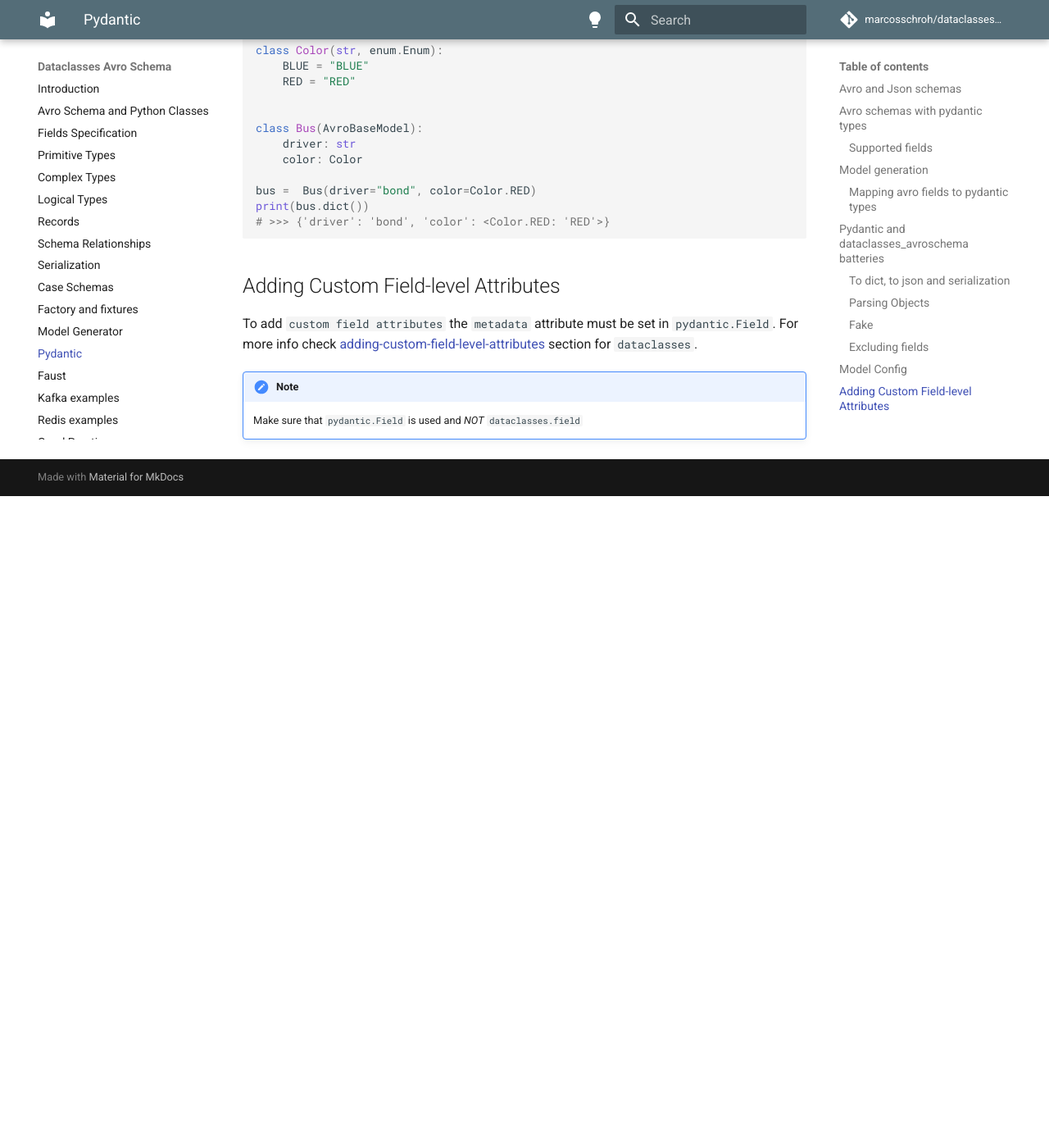
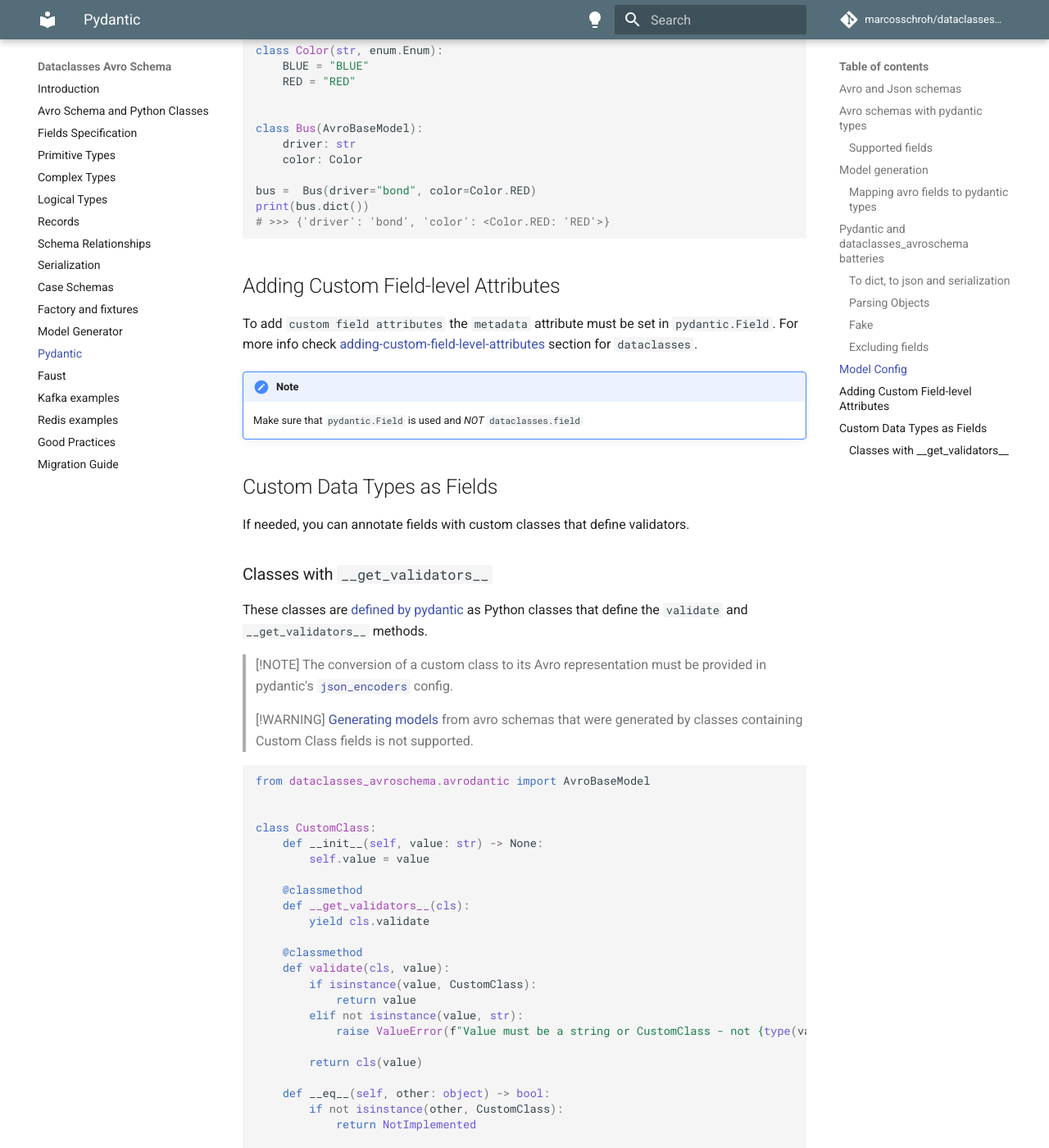
Before and after one commit to marcosschroh/dataclasses-avroschema, an MkDocs documentation site: the page built from docs/pydantic.md, in a window 1280 px wide and 1400 px high, scrolled down 9855 px. Shown: the whole window at 82% size. Built offline with MkDocs 1.6.1 and Material for MkDocs 9.7.7, drawn with Linux system fonts in a browser that asks for light colours; comment, search, counter and statistics services are not loaded; before the commit the page ends 10460 px from its top, so only the background shows below that; some of the changed text lies outside the part shown.

Commit message:
test: add avro serialization tests for pydantic custom classes, rename generic to custom to align with pydantic definitions, and add docs for custom class support

````diff
--- a/docs/pydantic.md
+++ b/docs/pydantic.md
@@ -436,3 +436,68 @@
 
 !!! note
     Make sure that `pydantic.Field` is used and *NOT* `dataclasses.field`
+
+## Custom Data Types as Fields
+If needed, you can annotate fields with custom classes that define validators.
+
+### Classes with `__get_validators__`
+These classes are [defined by pydantic](https://docs.pydantic.dev/1.10/usage/types/#classes-with-__get_validators__) as Python classes that define the `validate` and `__get_validators__` methods.
+
+> [!NOTE]
+> The conversion of a custom class to its Avro representation must be provided in pydantic's [`json_encoders`](https://docs.pydantic.dev/1.10/usage/exporting_models/#json_encoders) config.
+
+> [!WARNING]
+> [Generating models](#Model-generation) from avro schemas that were generated by classes containing Custom Class fields is not supported.
+
+```py
+from dataclasses_avroschema.avrodantic import AvroBaseModel
+
+
+class CustomClass:
+    def __init__(self, value: str) -> None:
+        self.value = value
+
+    @classmethod
+    def __get_validators__(cls):
+        yield cls.validate
+
+    @classmethod
+    def validate(cls, value):
+        if isinstance(value, CustomClass):
+            return value
+        elif not isinstance(value, str):
+            raise ValueError(f"Value must be a string or CustomClass - not {type(value)}")
+
+        return cls(value)
+
+    def __eq__(self, other: object) -> bool:
+        if not isinstance(other, CustomClass):
+            return NotImplemented
+
+        return self.value == other.value
+
+    def __str__(self) -> str:
+        return f"{self.value}"
+
+
+class MyModel(AvroBaseModel):
+    my_id: CustomClass
+
+    class Config:
+        json_encoders = {CustomClass: str}
+
+
+print(MyModel.avro_schema_to_python())
+"""
+{
+  "type": "record",
+  "name": "MyModel",
+  "fields": [
+    {
+      "name": "my_id",
+      "type": "string"
+    }
+  ]
+}
+"""
+```
````
Also changed, not shown: 4 other files.
